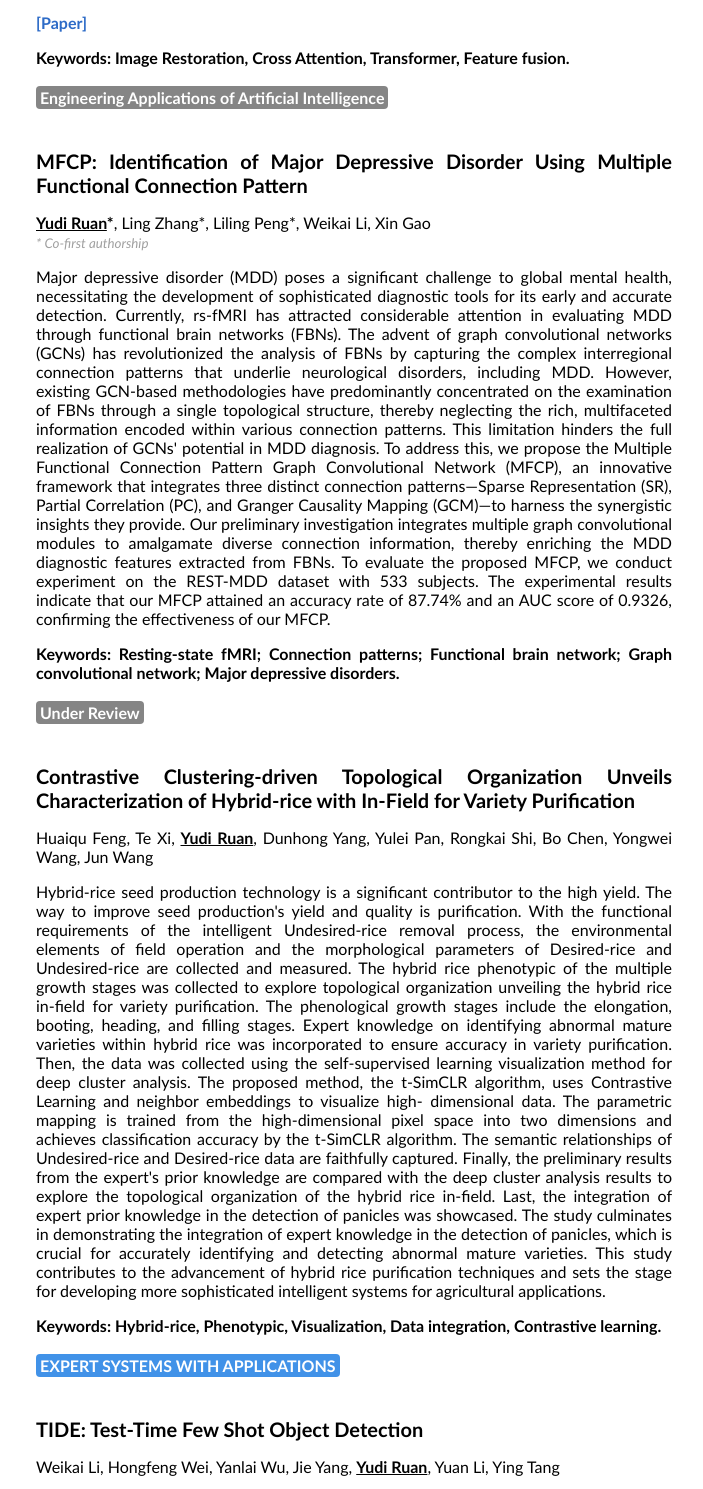
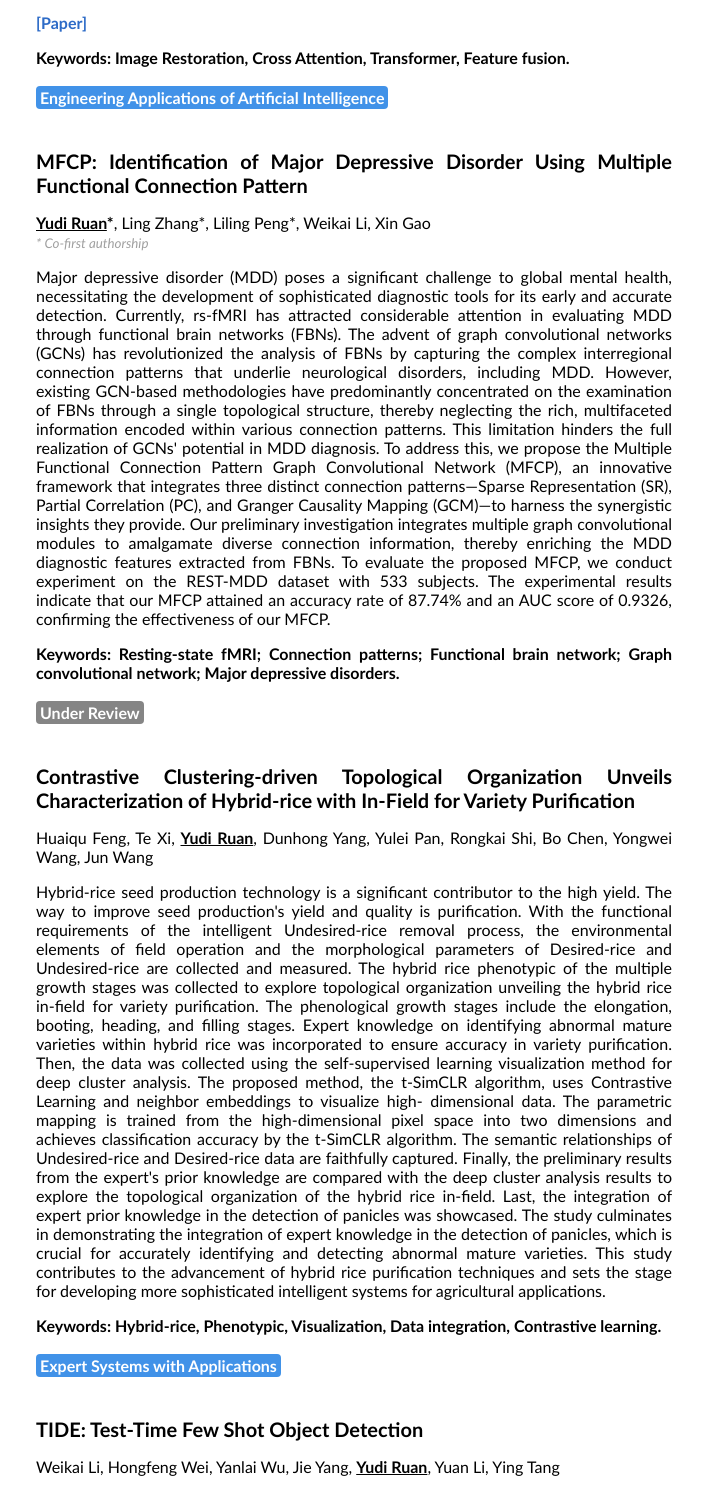
Before and after one commit to ruanyudi/ruanyudi.github.io, a plain HTML site: page main.html in a window 1280 px wide. Shown: the part 2717-4206 px from the top of the page, 396-1099 px from the left. Drawn offline with Linux system fonts and the light colour scheme.

Commit message:
changing publication color

```diff
--- a/main.html
+++ b/main.html
@@ -563,7 +563,7 @@
                         <!-- <strong class="buttom"><a href="https://github.com/HaoquanZhang/mask4align">[Code]</a></strong> -->
                     </p>
                     <strong>Keywords: Image Restoration, Cross Attention, Transformer, Feature fusion.</strong><br><br>
-                    <div class="insub">
+                    <div class="pub">
                         <strong>Engineering Applications of Artificial Intelligence</strong>
                     </div>
                 </div>
@@ -670,7 +670,7 @@
                     <strong>Keywords: Hybrid-rice, Phenotypic, Visualization, Data integration, Contrastive
                         learning.</strong><br><br>
                     <div class="pub">
-                        <strong>EXPERT SYSTEMS WITH APPLICATIONS</strong>
+                        <strong>Expert Systems with Applications</strong>
                     </div>
                 </div>
             </div>
```
